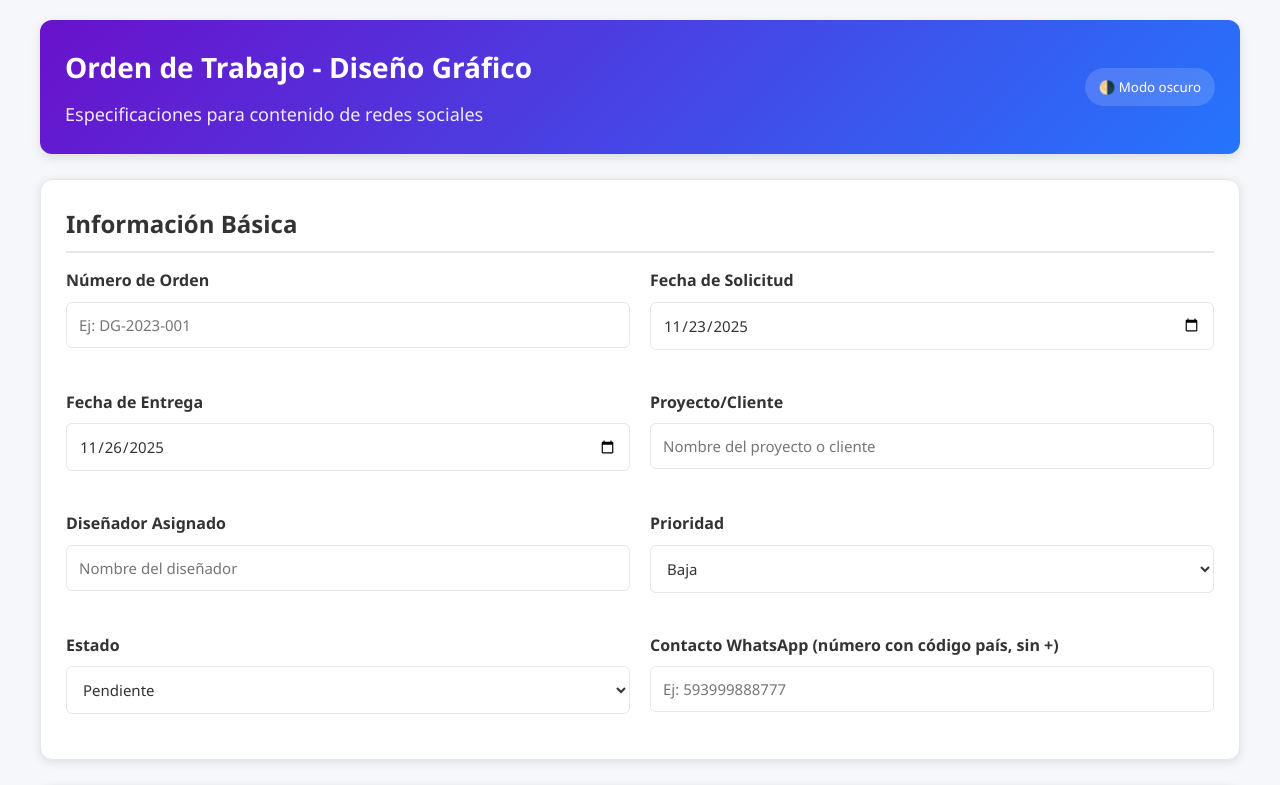
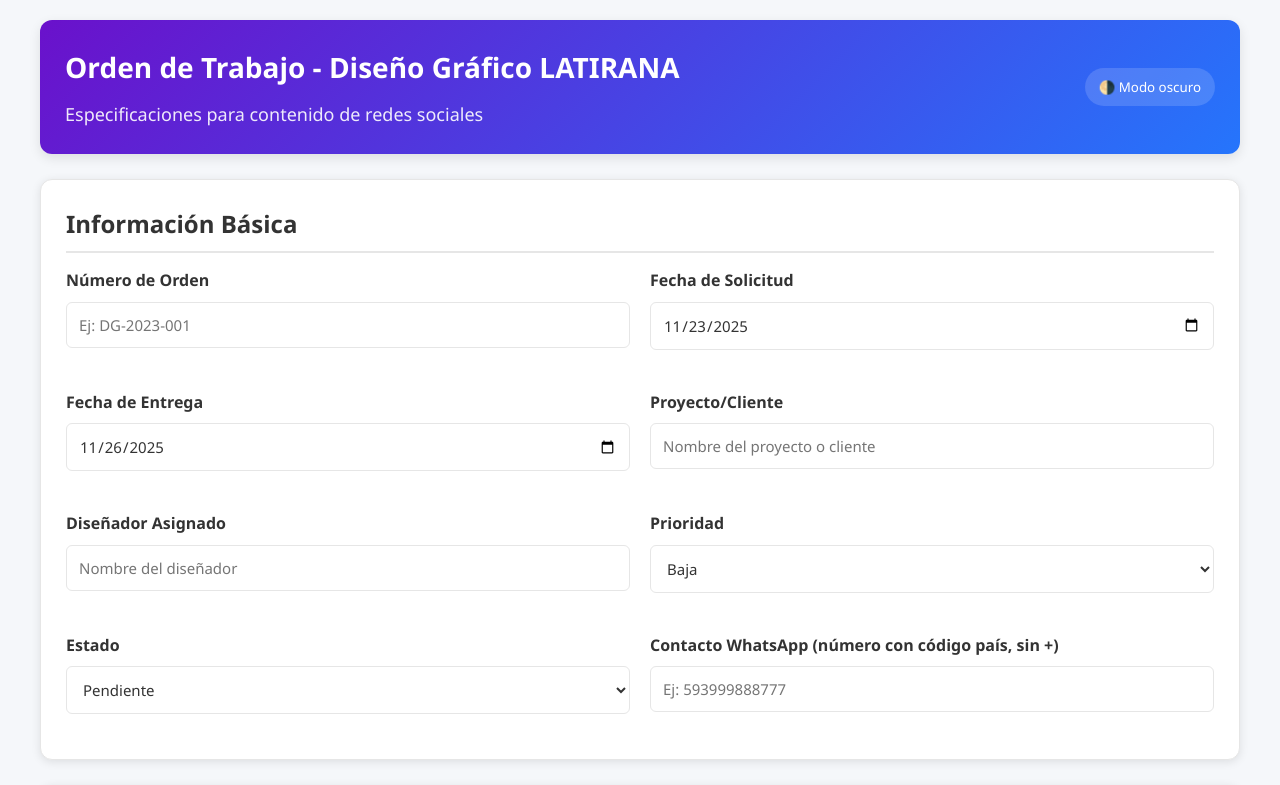
Before and after one commit to Zahabad-dev/orden-trabajo, a website: page index.html in a window 1280 px wide. Shown: the top 785 px of the page. Drawn offline with Linux system fonts and the light colour scheme.

Commit message:
Actualizar título con nombre LATIRANA

```diff
--- a/index.html
+++ b/index.html
@@ -10,7 +10,7 @@
   <div class="container">
     <header>
       <div>
-        <h1>Orden de Trabajo - Diseño Gráfico</h1>
+        <h1>Orden de Trabajo - Diseño Gráfico LATIRANA</h1>
         <p class="subtitle">Especificaciones para contenido de redes sociales</p>
       </div>
       <div class="header-actions">
```
